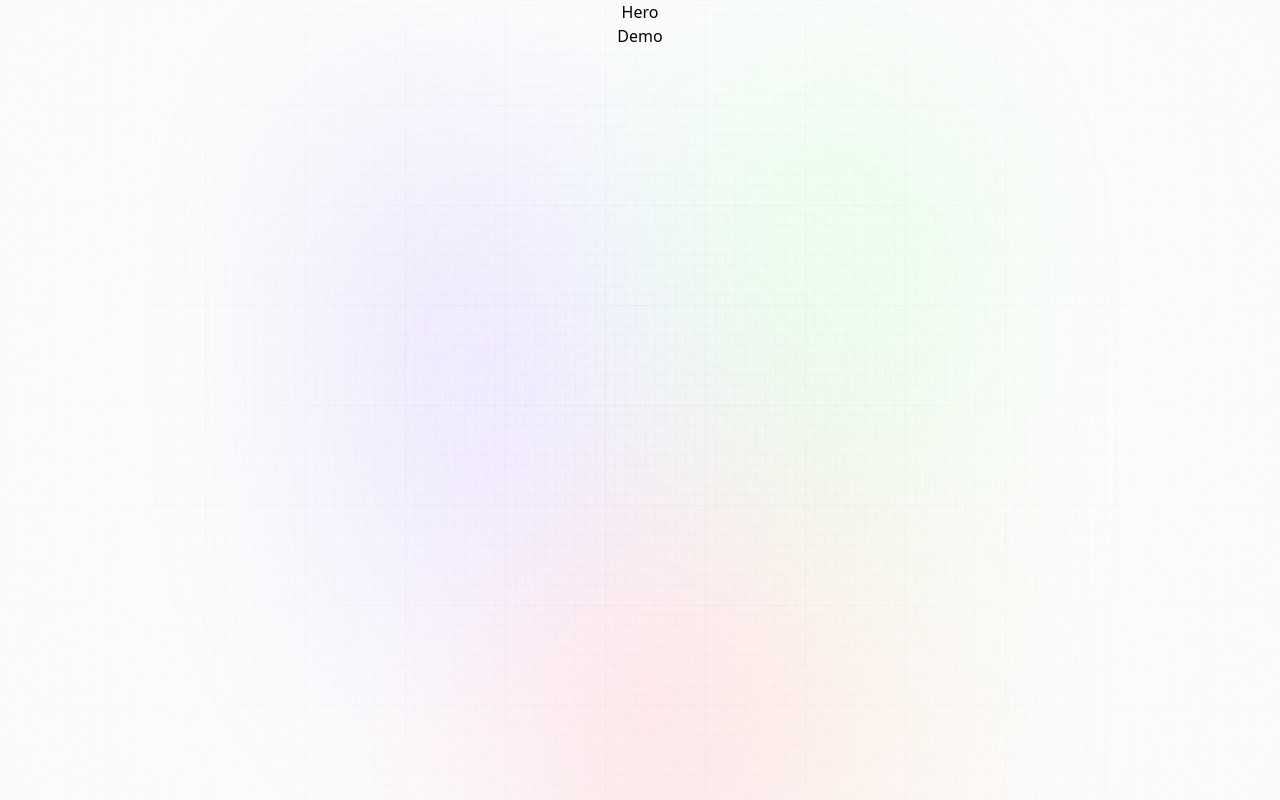
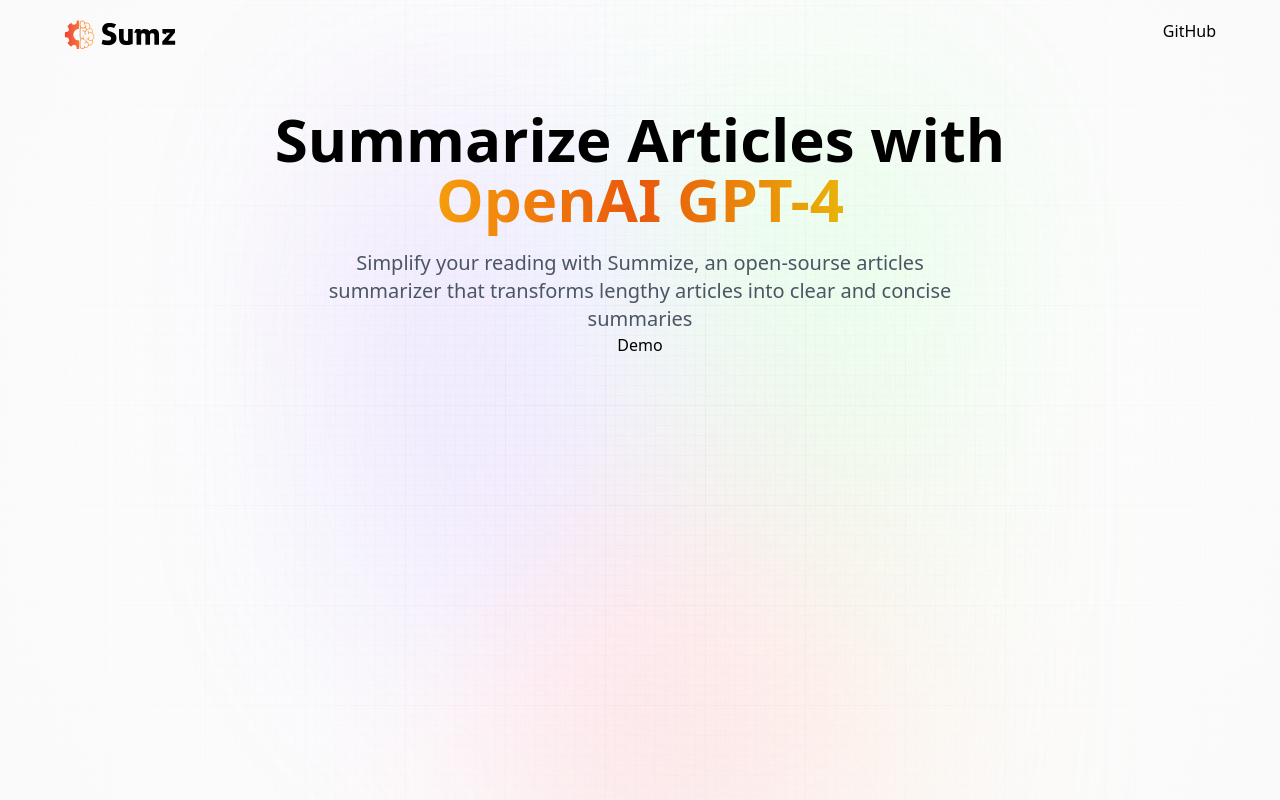
Before and after one commit to MZayniddin/Sumz, a React (Vite) app: page / in a window 1280 px wide. Built offline with nearby package versions, Linux system fonts and the light colour scheme; a web font is replaced by a local one.

Commit message:
added header

```diff
--- a/src/components/Hero.jsx
+++ b/src/components/Hero.jsx
@@ -1,5 +1,30 @@
+import { logo } from "../assets";
+
 const Hero = () => {
-  return <div>Hero</div>;
+  return (
+    <header className="w-full flex justify-center items-center flex-col">
+      <nav className="flex justify-between items-center w-full mb-10 pt-3">
+        <img src={logo} alt="sumz_logo" className="w-28 object-contain" />
+
+        <button
+          type="button"
+          onClick={() => window.open("https://github.com")}
+          className="black-btn"
+        >
+          GitHub
+        </button>
+      </nav>
+
+      <h1 className="head_text">
+        Summarize Articles with <br className="max-md;hidden" />
+        <span className="orange_gradient">OpenAI GPT-4</span>
+      </h1>
+      <h2 className="desc">
+        Simplify your reading with Summize, an open-sourse articles summarizer
+        that transforms lengthy articles into clear and concise summaries
+      </h2>
+    </header>
+  );
 };
 
 export default Hero;
```
